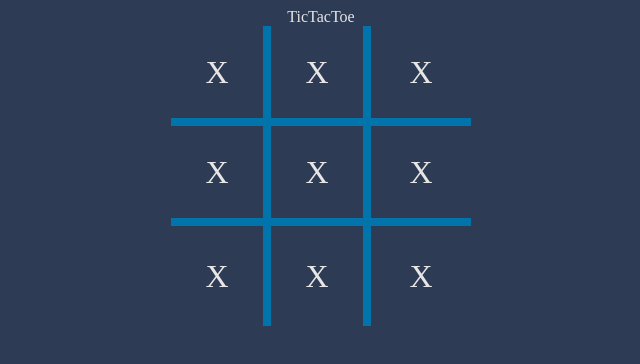
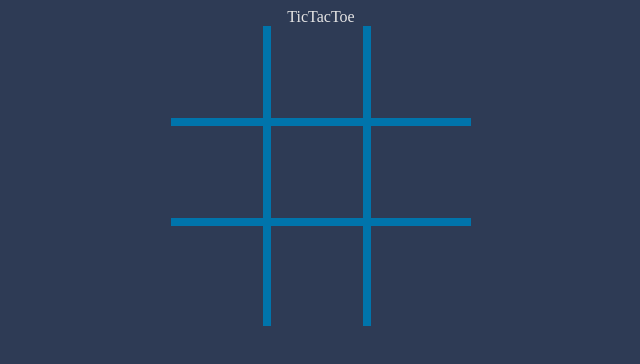
Before and after one commit to abhidas0101001-beep/Tic-tac-toe-with-React, a React (Vite) app: page / in a window 1280 px wide. Shown: the top 364 px of the page, without its empty margins (319-959 px from the left). Built offline with nearby package versions, Linux system fonts and the light colour scheme.

Commit message:
Added the player change ability, got some bugs though

```diff
--- a/src/Component/Board.jsx
+++ b/src/Component/Board.jsx
@@ -1,18 +1,66 @@
 import Strike from "./Strike";
 import Tile from "./Tile";
+import { useState } from "react";
 
 function Board() {
+  const [playerTurn, setPlayerTurn] = useState(0);
+  const [playerTxt, setPlayerTxt] = useState("");
+
+  const playerPlay = () => {
+    console.log("working");
+
+    if (playerTurn == 0) {
+      setPlayerTxt("X");
+      setPlayerTurn((prev) => prev + 1);
+    } else {
+      setPlayerTxt("0");
+      setPlayerTurn((prev) => prev - 1);
+    }
+  };
+
   return (
     <div className="board">
-      <Tile className={"right-border bottom-border"} />
-      <Tile className={"right-border bottom-border"} />
-      <Tile className={"bottom-border"} />
-      <Tile className={"right-border bottom-border"} />
-      <Tile className={"right-border bottom-border"} />
-      <Tile className={"bottom-border"} />
-      <Tile className={"right-border"} />
-      <Tile className={"right-border"} />
-      <Tile />
+      <Tile
+        className={"right-border bottom-border"}
+        onClick={playerPlay}
+        player={playerTxt}
+      />
+      <Tile
+        className={"right-border bottom-border"}
+        onClick={playerPlay}
+        player={playerTxt}
+      />
+      <Tile
+        className={"bottom-border"}
+        onClick={playerPlay}
+        player={playerTxt}
+      />
+      <Tile
+        className={"right-border bottom-border"}
+        onClick={playerPlay}
+        player={playerTxt}
+      />
+      <Tile
+        className={"right-border bottom-border"}
+        onClick={playerPlay}
+        player={playerTxt}
+      />
+      <Tile
+        className={"bottom-border"}
+        onClick={playerPlay}
+        player={playerTxt}
+      />
+      <Tile
+        className={"right-border"}
+        onClick={playerPlay}
+        player={playerTxt}
+      />
+      <Tile
+        className={"right-border"}
+        onClick={playerPlay}
+        player={playerTxt}
+      />
+      <Tile onClick={playerPlay} player={playerTxt} />
       <Strike />
     </div>
   );
--- a/src/Component/Tile.jsx
+++ b/src/Component/Tile.jsx
@@ -1,5 +1,9 @@
-function Tile({ className }) {
-  return <div className={`tile ${className}`}>X</div>;
+function Tile(prop) {
+  return (
+    <div onClick={prop.onClick} className={`tile ${prop.className}`}>
+      {prop.player}
+    </div>
+  );
 }
 
 export default Tile;
```
Also changed, not shown: 1 other file (tests, documents, lock files or other folders).
